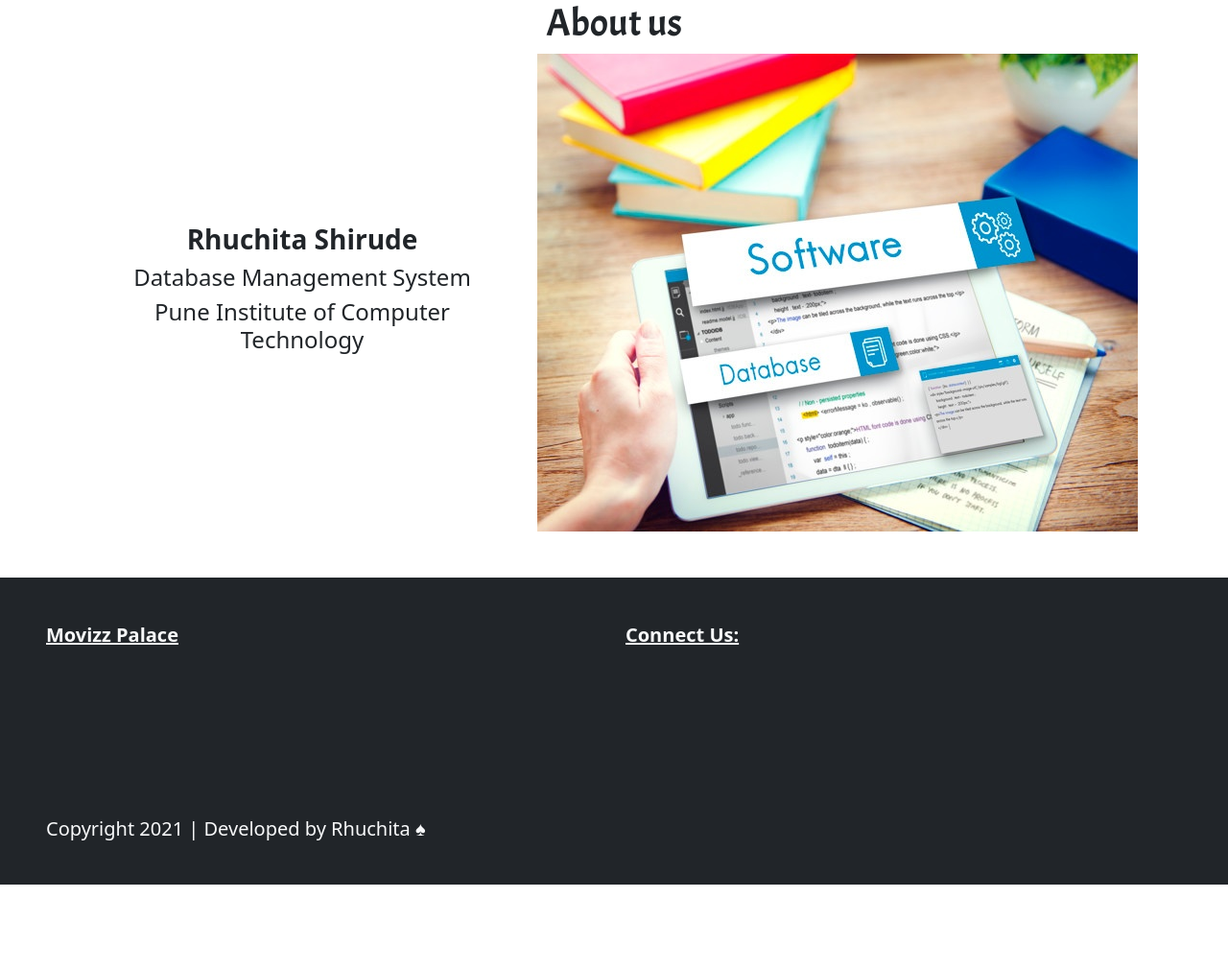
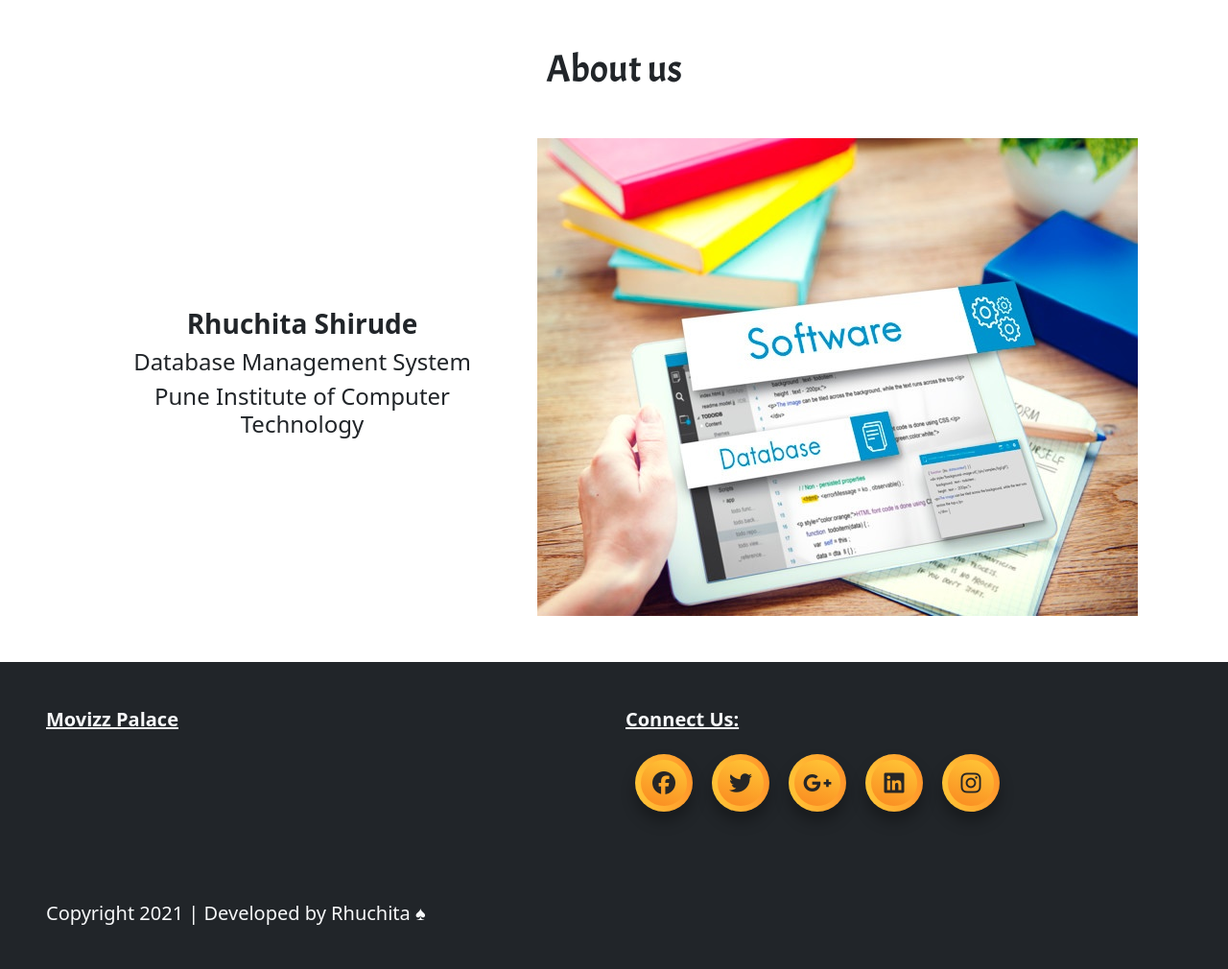
Before and after one commit to Rhuchita/MovieManagement, a Flask app: page /about in a window 1280 px wide. Shown: the part 56-1066 px from the top of the page at 96% size. Before the commit the page ends 978 px from the top, so only its background shows below. Run offline with Flask 2, Linux system fonts and the light colour scheme; some libraries are stand-ins or nearby versions.

Commit message:
Footer updated

```diff
--- /dev/null
+++ b/static/css/index.css
@@ -0,0 +1,91 @@
+.social-self {
+  position: absolute;
+  /* top: 50%;
+  left: 50%;
+  transform: translate(-50%, -50%); */
+  margin: 0;
+  padding: 0;
+  display: flex;
+}
+
+.social-self .social-self-icon {
+  list-style: none;
+}
+
+.social-self .social-self-icon a {
+  position: relative;
+  width: 60px;
+  height: 60px;
+  font-size: 36px;
+  display: block;
+  text-align: center;
+  margin: 0 10px;
+  border-radius: 50%;
+  padding: 6px;
+  box-sizing: border-box;
+  text-decoration: none;
+  box-shadow: 0 10px 15px rgba(0, 0, 0, 0.3);
+  background: linear-gradient(80deg, #ffc837, #ff912a);
+  transition: 0.5s;
+}
+
+.social-self .social-self-icon a:hover {
+  box-shadow: 0 2px 5px rgba(5, 5, 5, 0.3);
+  background: transparent;
+  text-decoration: none;
+}
+
+.social-self .social-self-icon a .fab {
+  width: 100%;
+  height: 100%;
+  display: block;
+  background: linear-gradient(20deg, #fa8920, #ffc837);
+  border-radius: 50%;
+  line-height: calc(60px - 12px);
+  font-size: 24px;
+  color: #262626;
+  transition: 0.5s;
+}
+
+.social-self .social-self-icon:nth-child(n) a:hover .fab {
+  background: transparent;
+}
+.social-self .social-self-icon:nth-child(1) a:hover .fab {
+  color: #3b5998;
+}
+
+.social-self .social-self-icon:nth-child(2) a:hover .fab {
+  color: #00aced;
+}
+
+.social-self .social-self-icon:nth-child(3) a:hover .fab {
+  color: #dd4b39;
+}
+
+.social-self .social-self-icon:nth-child(4) a:hover .fab {
+  color: #007bb6;
+}
+
+.social-self .social-self-icon:nth-child(5) a:hover .fab {
+  color: #e4405f;
+}
+
+/* .btn-grad {background-image: linear-gradient(to right, #FF8008 0%, #FFC837  51%, #FF8008  100%)}
+.btn-grad {
+   margin: 10px;
+   padding: 15px 45px;
+   text-align: center;
+   text-transform: uppercase;
+   transition: 0.5s;
+   background-size: 200% auto;
+   color: white;
+   box-shadow: 0 0 20px #eee;
+   border-radius: 10px;
+   display: block;
+ }
+
+ .btn-grad:hover {
+   background-position: right center;
+   color: #fff;
+   text-decoration: none;
+ } */
--- a/templates/about.html
+++ b/templates/about.html
@@ -13,7 +13,7 @@
         </symbol>
     </svg>
 
-    <h1 class="text-center" style="font-family: 'Acme', sans-serif;">
+    <h1 class="text-center m-5" style="font-family: 'Acme', sans-serif;">
         About us
     </h1>
     <div class="row align-items-center">
--- a/templates/add.html
+++ b/templates/add.html
@@ -14,7 +14,7 @@
         </symbol>
     </svg>
 
-    <h1 class="text-center text-warning" style="font-family: 'Acme', sans-serif;">
+    <h1 class="text-center text-warning m-5" style="font-family: 'Acme', sans-serif;">
         Add Movie
     </h1>
     {% if color=='success' %}
--- a/templates/delete.html
+++ b/templates/delete.html
@@ -14,7 +14,7 @@
         </symbol>
     </svg>
 
-    <h1 class="text-center text-warning" style="font-family: 'Acme', sans-serif;">
+    <h1 class="text-center text-warning m-5" style="font-family: 'Acme', sans-serif;">
         Delete Movie
     </h1>
     {% if color=='success' %}
--- a/templates/layout.html
+++ b/templates/layout.html
@@ -15,6 +15,8 @@
 
         <link rel="preconnect" href="https://fonts.gstatic.com">
         <link href="https://fonts.googleapis.com/css2?family=Acme&family=Philosopher&display=swap" rel="stylesheet">
+
+        <link rel="stylesheet" href="{{url_for('static', filename='css/index.css')}}">
     </head>
     <body>
         <nav class="navbar navbar-expand-lg navbar-dark bg-dark">
@@ -44,7 +46,7 @@
                 </div>
             </div>
         </nav>
-        <div class="container">
+        <div class="container" style="min-height:50vh;">
             {% block content %}{% endblock %}
         </div>
         <footer class="bg-dark text-light mt-5 p-5" style="height:40vh;">
@@ -54,6 +56,15 @@
                 </div>
                 <div class="col">
                     <h5><strong style="text-decoration: underline;">Connect  Us: </strong></h5>
+
+                    <ul class="social-self mt-3">
+                        <li class="social-self-icon"><a href="#"><i class="fab fa-facebook" aria-hidden="true"></i></a></li>
+                        <li class="social-self-icon"><a href="#"><i class="fab fa-twitter" aria-hidden="true"></i></a></li>
+                        <li class="social-self-icon"><a href="#"><i class="fab fa-google-plus-g" aria-hidden="true"></i></a></li>
+                        <li class="social-self-icon"><a href="#"><i class="fab fa-linkedin" aria-hidden="true"></i></a></li>
+                        <li class="social-self-icon"><a href="#"><i class="fab fa-instagram" aria-hidden="true"></i></a></li>
+                    </ul>
+
                 </div>
             </div>
             <div class="row">
--- a/templates/update.html
+++ b/templates/update.html
@@ -14,7 +14,7 @@
         </symbol>
     </svg>
 
-    <h1 class="text-center text-warning" style="font-family: 'Acme', sans-serif;">
+    <h1 class="text-center text-warning m-5" style="font-family: 'Acme', sans-serif;">
         Update Movie
     </h1>
     {% if color=='danger' %}
--- a/templates/viewlist.html
+++ b/templates/viewlist.html
@@ -12,7 +12,7 @@
         </symbol>
     </svg>
 
-    <h1 class="text-center text-warning" style="font-family: 'Acme', sans-serif;">
+    <h1 class="text-center text-warning m-5" style="font-family: 'Acme', sans-serif;">
         Our Movies
     </h1>
     <table class="table table-dark table-striped table-hover" style="font-family: 'Philosopher', sans-serif;">
```
